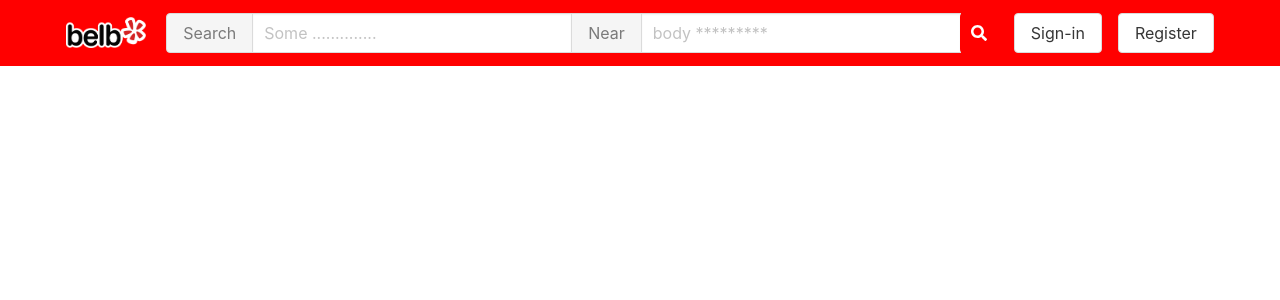
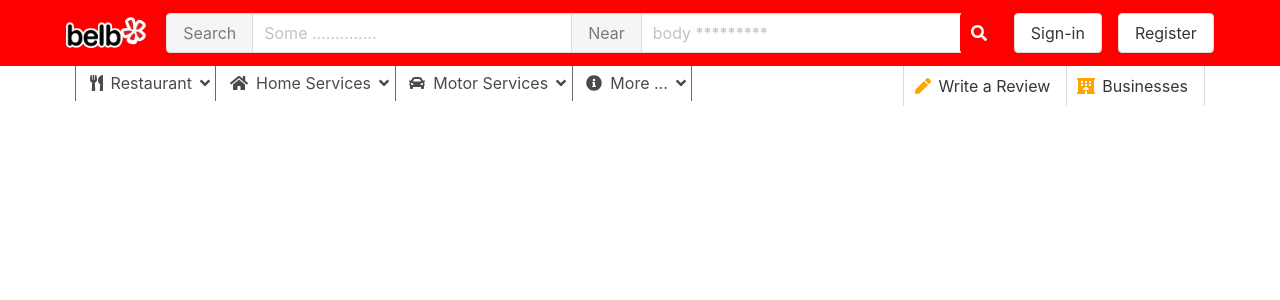
Before and after one commit to harnel/yelp-clone-project, a React (Create React App) app: page /search in a window 1280 px wide. Shown: the top 300 px of the page. Built offline with nearby package versions, Linux system fonts and the light colour scheme.

Commit message:
add sub-nav

```diff
--- a/src/LandingPage/Search/Search.js
+++ b/src/LandingPage/Search/Search.js
@@ -1,10 +1,12 @@
 import React from 'react';
 
 import NavBar from '../../NavBar/NavBar';
+import SubNav from '../../NavBar/SubNav/SubNav'
 const Search = props =>{
     return (
         <div>
             <NavBar />
+            <SubNav />
         </div>
     )
 };
--- /dev/null
+++ b/src/NavBar/SubNav/SubNav.js
@@ -0,0 +1,32 @@
+import React from 'react';
+
+import SubNavItem from './SubNavItem/SubNavItem';
+import styles from './SubNav.module.css';
+
+const SubNav = props =>{
+    return (
+        <div className={styles['content']}>
+            <div className={styles['sub-nav']}>
+                <div>
+                    <SubNavItem label='Restaurant' icon='utensils'/>
+                    <SubNavItem label='Home Services' icon='home'/>
+                    <SubNavItem label='Motor Services' icon='car'/>
+                    <SubNavItem label='More ... ' icon='info-circle' showRightBorder/>
+                </div>
+                <div>
+                    <button className={`button ${styles['button']} ${styles['right-border']}`}>
+                      <span className={`icon ${styles['icon']}`}> <i className="fas fa-pen"></i></span>
+                      <span>Write a Review</span>
+                    </button>
+                    <button className={`button ${styles['button']}`}>
+                      <span className={`icon ${styles['icon']}`}><i className="fas fa-hotel"></i></span>
+                      <span>Businesses</span>
+                    </button>
+                </div>
+            </div>
+        </div>
+
+    )
+};
+
+export default SubNav;
--- /dev/null
+++ b/src/NavBar/SubNav/SubNav.module.css
@@ -0,0 +1,21 @@
+.sub-nav{
+    display:flex;
+    justify-content:space-between;
+    max-width:1130px;
+    width:100%
+}
+:global(.icon).icon{
+    color:orange;
+}
+:global(.button).button{
+    border-bottom:none;
+    border-top:none;
+    border-radius:0;
+}
+.content{
+    display:flex;
+    justify-content:center;
+}
+.right-border{
+    border-right:none;
+}
--- /dev/null
+++ b/src/NavBar/SubNav/SubNavItem/SubNavItem.js
@@ -0,0 +1,27 @@
+import React from 'react';
+
+import styles from "./SubNavItem.module.css";
+
+const SubNavItem = props => {
+    const showRightBorder = props.showRightBorder ? styles['right-border'] : '' ;
+    return (
+        <div className="dropdown is-hoverable">
+            <div className="dropdown-trigger">
+              <div className={`${styles['sub-nav-item']} ${showRightBorder}`} aria-haspopup="true" aria-controls="dropdown-menu4">
+                <span ><i className={`fas fa-${props.icon}`}></i></span>
+                <span>{props.label}</span>
+                <span ><i className= 'fas fa-angle-down'  ></i></span>
+              </div>
+            </div>
+            <div className="dropdown-menu" id="dropdown-menu4" role="menu">
+              <div className="dropdown-content">
+                <div className="dropdown-item">
+                  <p>You can insert <strong>any type of content</strong> within the dropdown menu.</p>
+                </div>
+              </div>
+            </div>
+        </div>
+    )
+};
+
+export default SubNavItem;
--- /dev/null
+++ b/src/NavBar/SubNav/SubNavItem/SubNavItem.module.css
@@ -0,0 +1,14 @@
+.sub-nav-item{
+    display :flex;
+    padding :.35rem;
+    align-items:center;
+    border-left: 1px solid #6d6969;
+}
+
+.sub-nav-item > * {
+    margin-left: .5rem;
+}
+
+.right-border{
+    border-right:1px solid #6d6969;
+}
```
